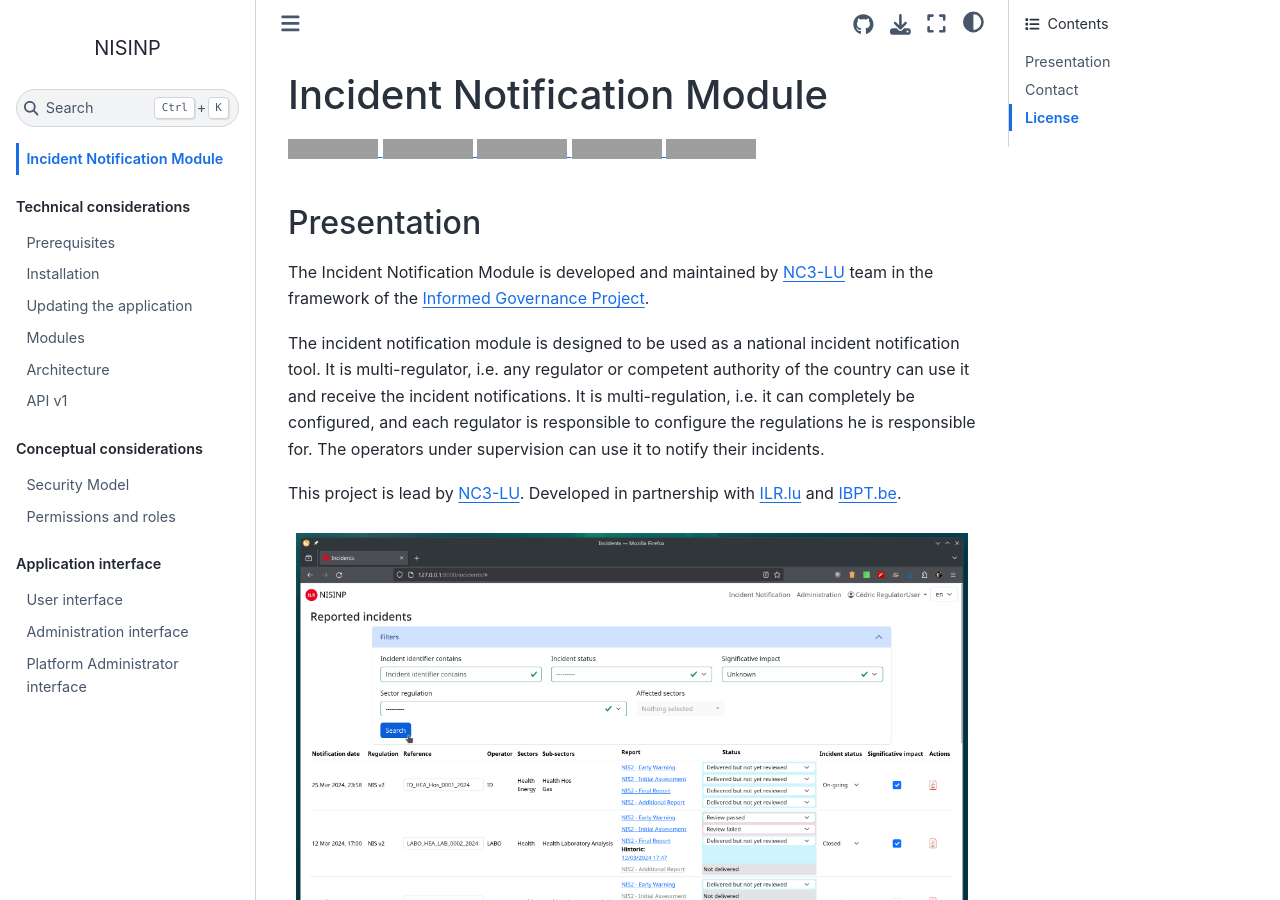
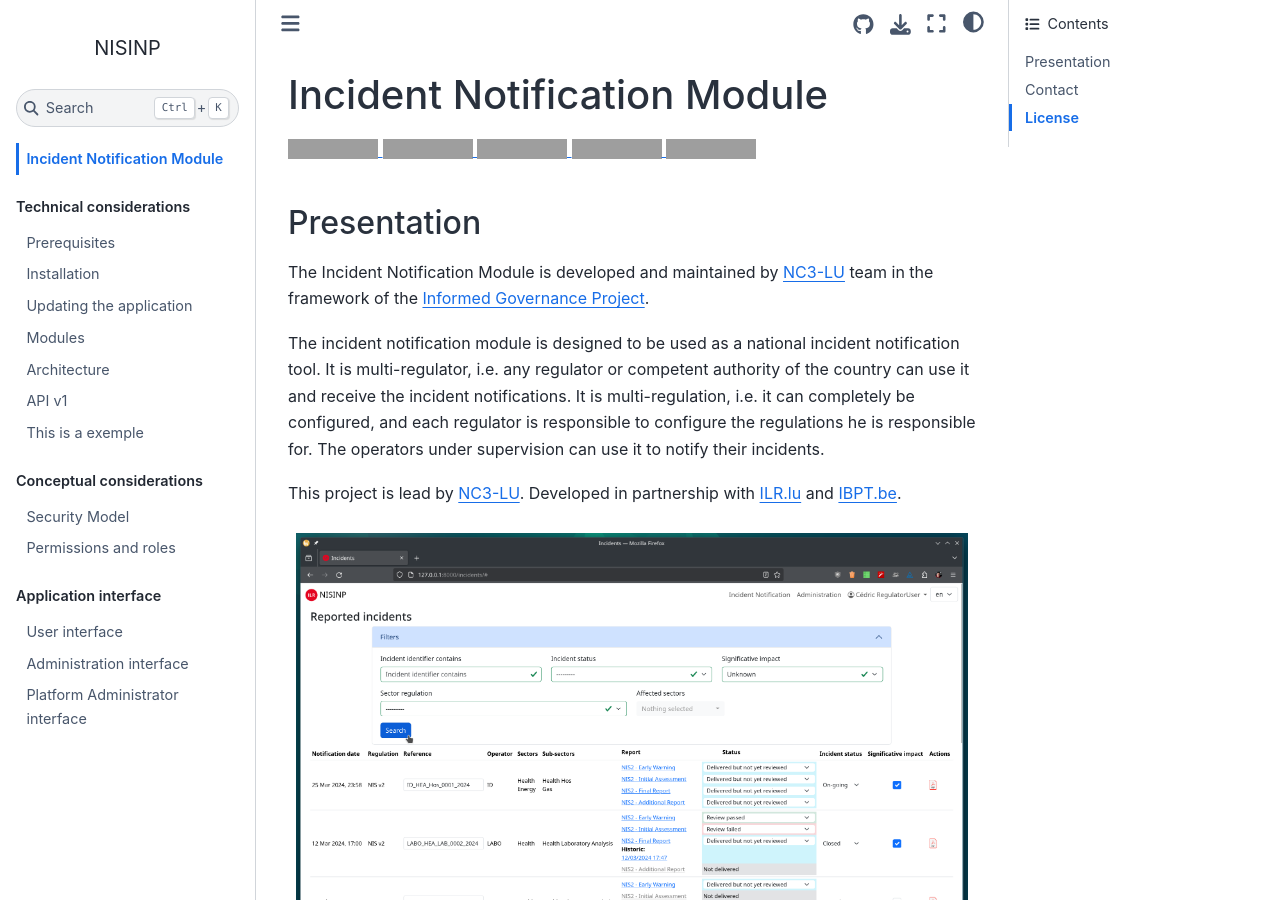
Before and after one commit to informed-governance-project/NISINP, a Sphinx documentation site: the page built from docs/index.rst, in a window 1280 px wide and 900 px high. Built offline with Sphinx 7.4.7 and the Sphinx Book theme 1.1.4, drawn with Linux system fonts in a browser that asks for light colours; grey boxes are pictures that could not be loaded.

Commit message:
[docs]Exemple test

```diff
--- /dev/null
+++ b/docs/exemple.rst
@@ -0,0 +1,2 @@
+This is a exemple
+==================
--- a/docs/index.rst
+++ b/docs/index.rst
@@ -36,6 +36,7 @@ Incident Notification Module
    modules
    architecture
    api-v1
+   exemple
 
 
 .. toctree::
```
